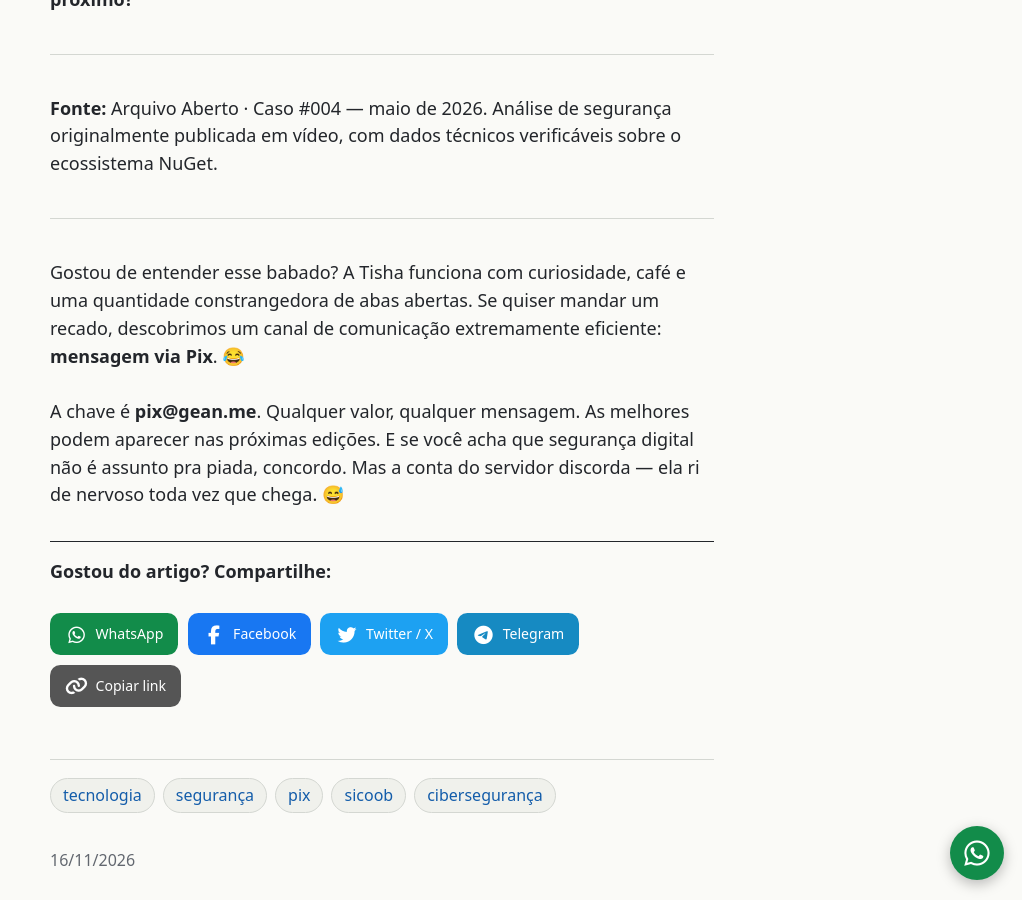
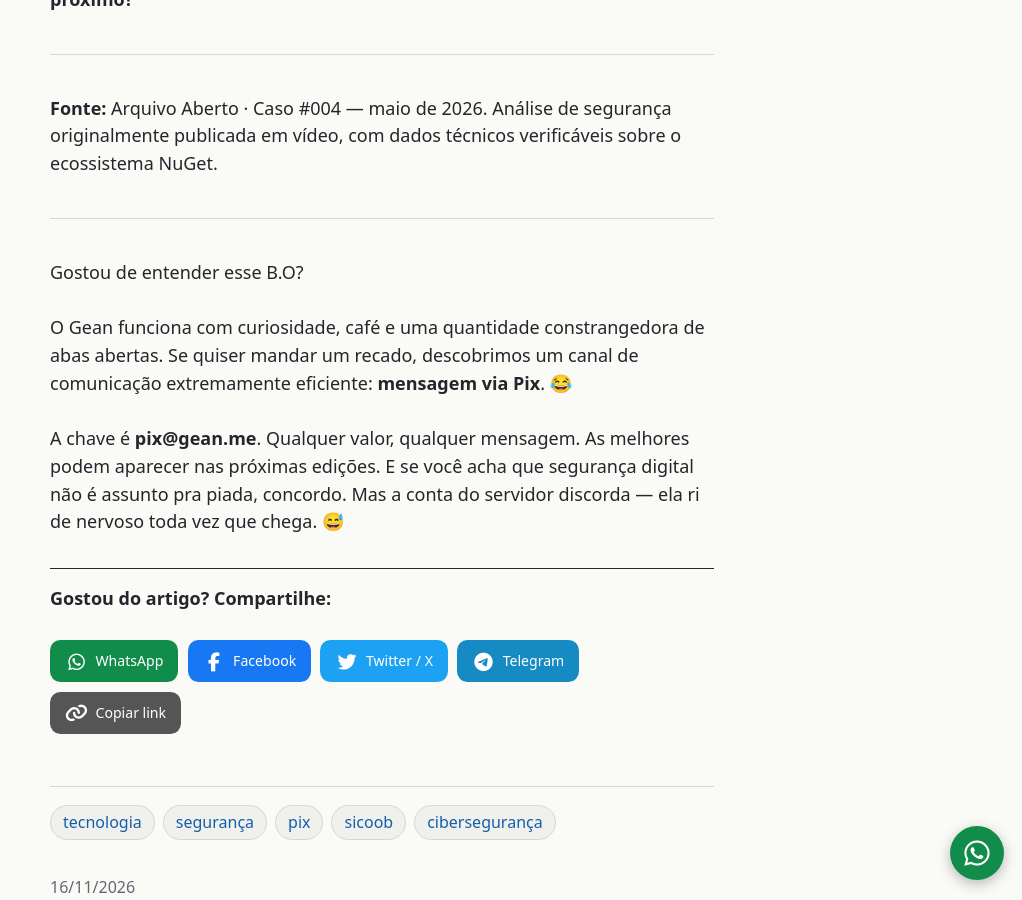
Before and after one commit to geanramoscom/geanramoscom.github.io, a Jekyll site: the page built from _posts/2026-11-17-pacote-falso-sicoob-nuget-roubo-certificado-pix.md, in a window 1280 px wide and 900 px high, scrolled down 4977 px. Shown: the whole window, without its empty margins (258-1280 px from the left). Built offline with Jekyll 4.4.1, drawn with Linux system fonts in a browser that asks for light colours; nearby versions of some CDN libraries; some web fonts are replaced.

Commit message:
Update 2026-11-17-pacote-falso-sicoob-nuget-roubo-certificado-pix.md

```diff
--- a/_posts/2026-11-17-pacote-falso-sicoob-nuget-roubo-certificado-pix.md
+++ b/_posts/2026-11-17-pacote-falso-sicoob-nuget-roubo-certificado-pix.md
@@ -117,6 +117,8 @@ A investigação aponta pistas fortes, mas não fecha a identidade. E honestamen
 
 ---
 
-Gostou de entender esse babado? A Tisha funciona com curiosidade, café e uma quantidade constrangedora de abas abertas. Se quiser mandar um recado, descobrimos um canal de comunicação extremamente eficiente: **mensagem via Pix**. 😂
+Gostou de entender esse B.O?
+
+O Gean funciona com curiosidade, café e uma quantidade constrangedora de abas abertas. Se quiser mandar um recado, descobrimos um canal de comunicação extremamente eficiente: **mensagem via Pix**. 😂
 
 A chave é **pix@gean.me**. Qualquer valor, qualquer mensagem. As melhores podem aparecer nas próximas edições. E se você acha que segurança digital não é assunto pra piada, concordo. Mas a conta do servidor discorda — ela ri de nervoso toda vez que chega. 😅
```
